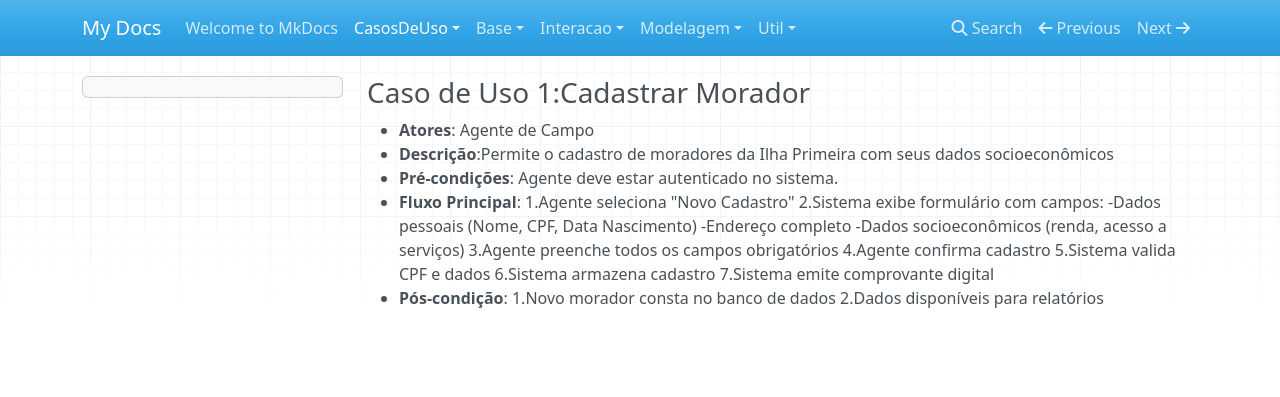
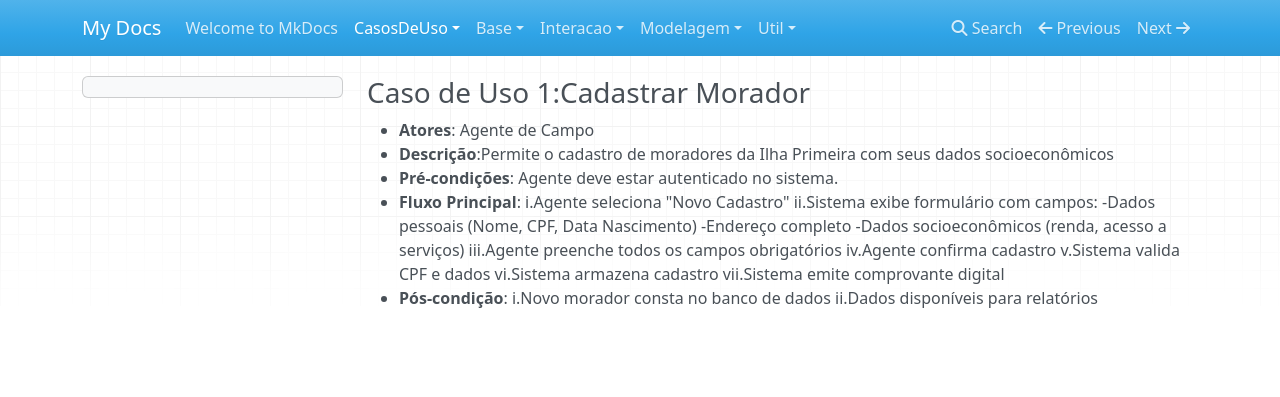
Before and after one commit to Projetos-de-Extensao/PBE_25.1_8002_IV, an MkDocs documentation site: the page built from docs/CasosDeUso/CasoDeUso1.md, in a window 1280 px wide. Shown: the top 397 px of the page. Built offline with MkDocs 1.6.1, drawn with Linux system fonts in a browser that asks for light colours; nearby versions of some CDN libraries.

Commit message:
Update CasoDeUso1.md

```diff
--- a/docs/CasosDeUso/CasoDeUso1.md
+++ b/docs/CasosDeUso/CasoDeUso1.md
@@ -3,16 +3,16 @@
 * **Descrição**:Permite o cadastro de moradores da Ilha Primeira com seus dados socioeconômicos
 * **Pré-condições**: Agente deve estar autenticado no sistema.
 * **Fluxo Principal**:
-    1.Agente seleciona "Novo Cadastro"
-    2.Sistema exibe formulário com campos:
+    i.Agente seleciona "Novo Cadastro"
+    ii.Sistema exibe formulário com campos:
     -Dados pessoais (Nome, CPF, Data Nascimento)
     -Endereço completo
     -Dados socioeconômicos (renda, acesso a serviços)
-    3.Agente preenche todos os campos obrigatórios
-    4.Agente confirma cadastro
-    5.Sistema valida CPF e dados
-      6.Sistema armazena cadastro
-    7.Sistema emite comprovante digital
+    iii.Agente preenche todos os campos obrigatórios
+    iv.Agente confirma cadastro
+    v.Sistema valida CPF e dados
+      vi.Sistema armazena cadastro
+    vii.Sistema emite comprovante digital
 * **Pós-condição**:
-1.Novo morador consta no banco de dados
-2.Dados disponíveis para relatórios
+i.Novo morador consta no banco de dados
+ii.Dados disponíveis para relatórios
```
